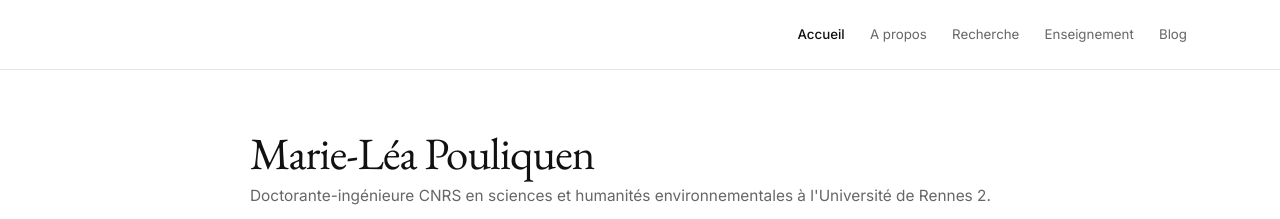
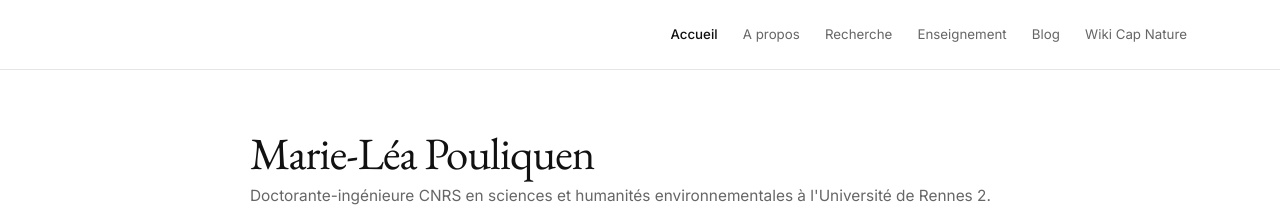
Before and after one commit to marieleapouliquen/marieleapouliquen.github.io, a Jekyll site: the page built from _pages/index.md, in a window 1280 px wide. Shown: the top 219 px of the page. Built offline with Jekyll 4.4.1, drawn with Linux system fonts in a browser that asks for light colours.

Commit message:
Update navigation.yml

```diff
--- a/_data/navigation.yml
+++ b/_data/navigation.yml
@@ -15,3 +15,7 @@
 
 - title: Blog
   url: /blog/
+
+- title: Wiki Cap Nature
+  url: https://marieleapouliquen.github.io/wiki-cap-nature/
+  external: true
```
